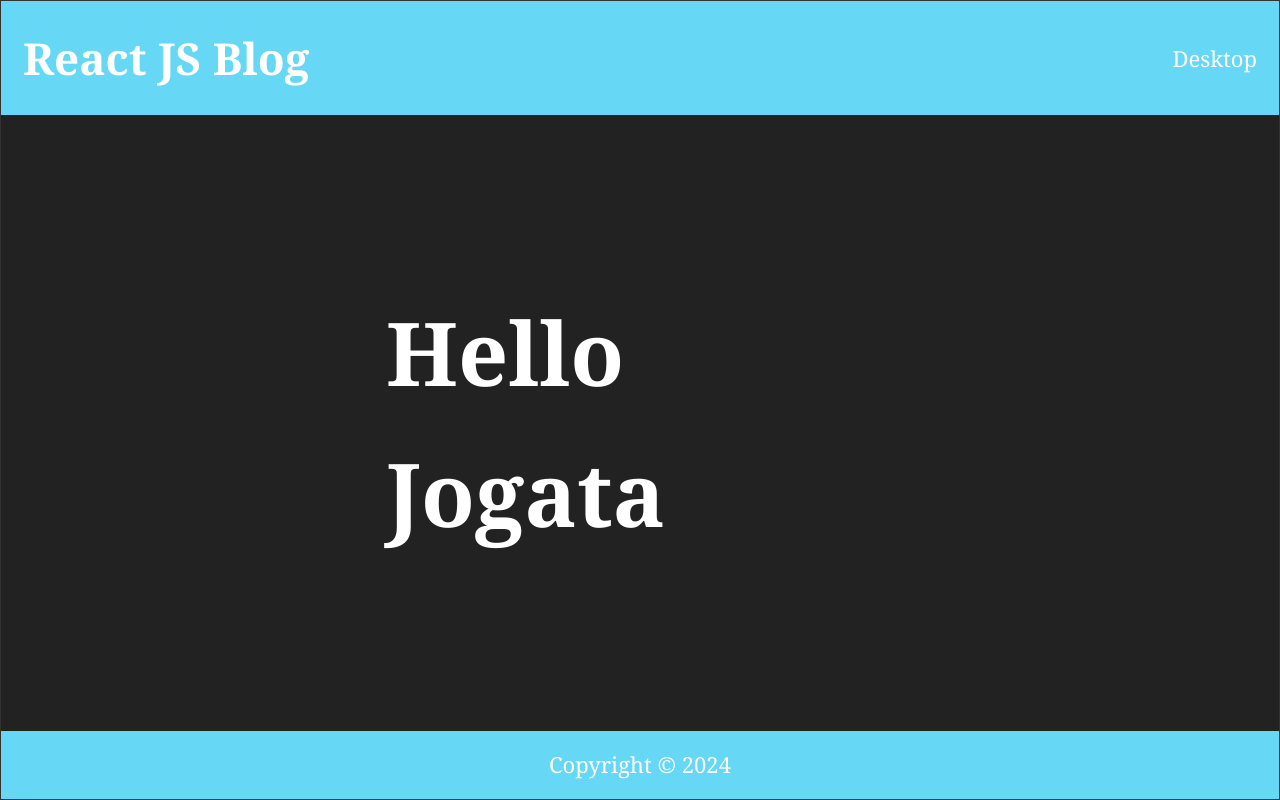
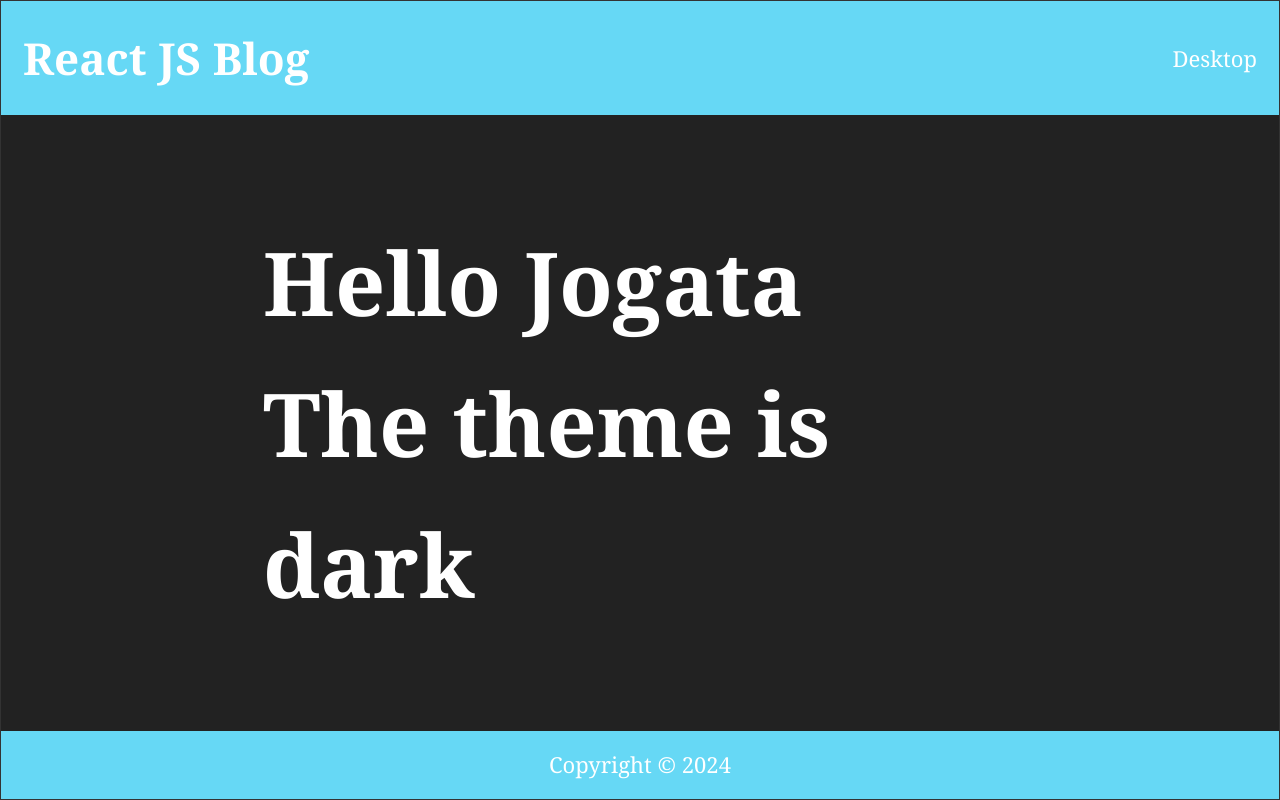
Before and after one commit to Jogata/SoftUni-React-Project, a React (Vite) app in the folder client/: page / in a window 1280 px wide. Built offline with nearby package versions, Linux system fonts and the light colour scheme; a web font is replaced by a local one.

Commit message:
class components - context exercise

```diff
--- a/client/src/App.jsx
+++ b/client/src/App.jsx
@@ -495,23 +495,35 @@ function useFetch(url) {
 const baseURL = "http://localhost:3030/jsonstore/blog/"
 // ============================================================
 
-const UserContext = createContext();
+const UserContext = createContext("default");
 
 const UserProvider = UserContext.Provider;
 const UserConsumer = UserContext.Consumer;
 
+const ThemeContext = createContext("dark");
+
+const ThemeProvider = ThemeContext.Provider;
+const ThemeConsumer = ThemeContext.Consumer;
+
 class ComponentF extends Component {
   render() {
     return (
+      <ThemeConsumer>
+        {theme => (
                 <UserConsumer>
                 {
                   username => {
                     return (
+                      <>
                       <h1>Hello {username}</h1>
+                      <h1>The theme is {theme}</h1>
+                      </>
                     )
                   }
                 }
               </UserConsumer>
+        )}
+      </ThemeConsumer>
     )
   }
 }
```
Lines whose indentation alone changed are shown as unchanged.
